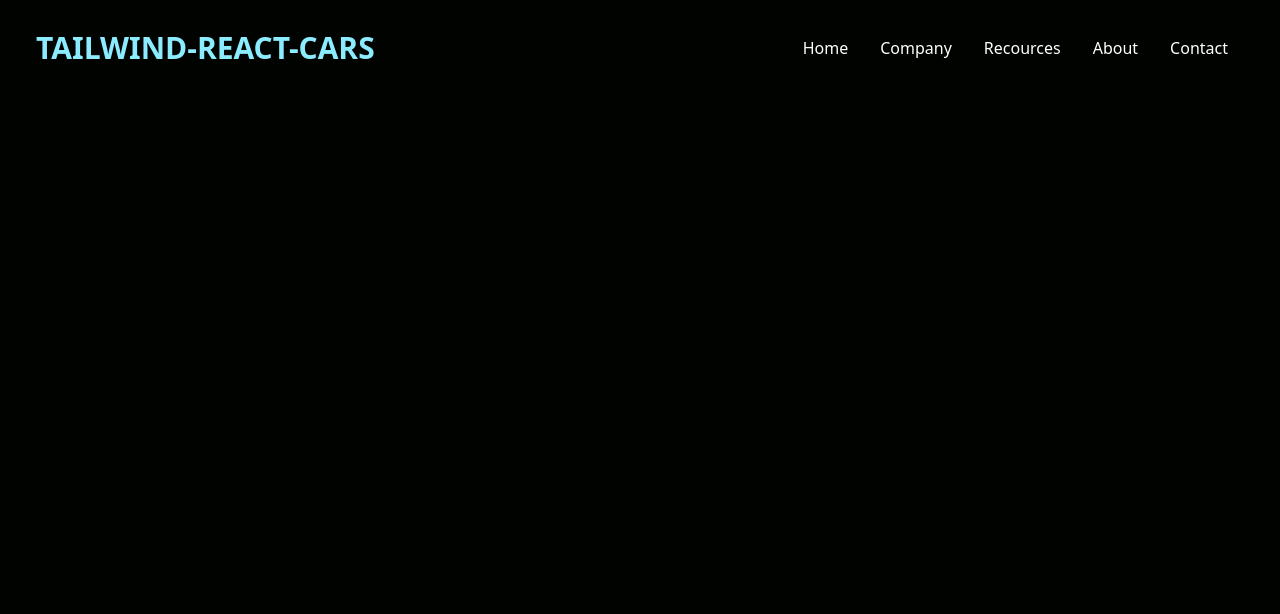
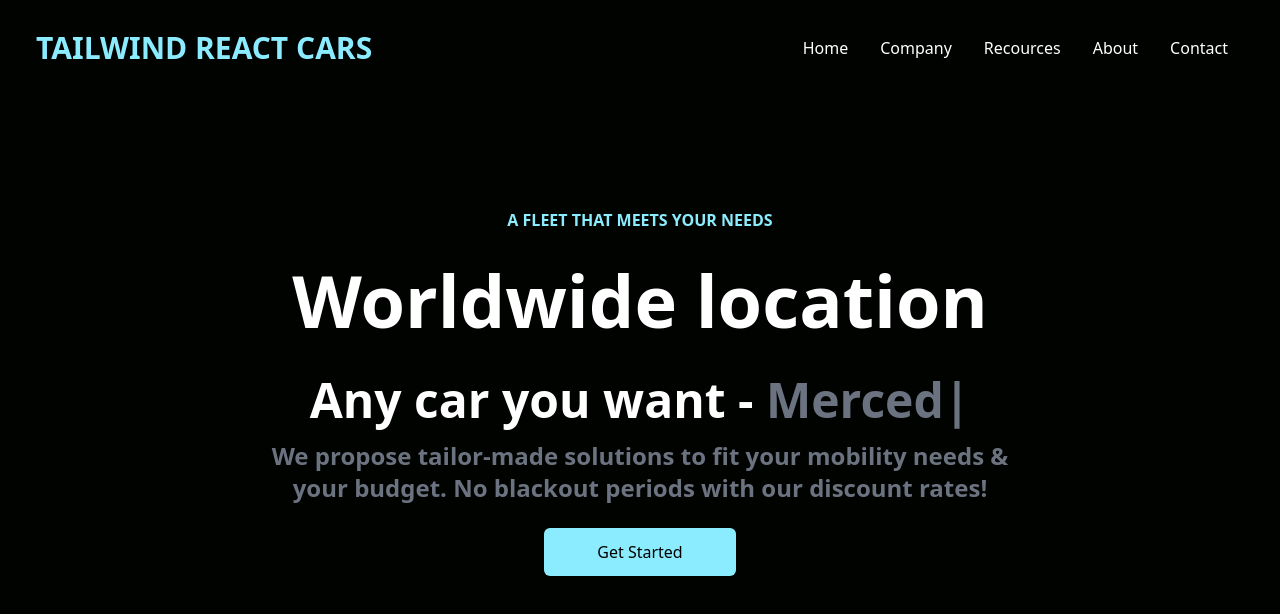
Before and after one commit to VoronovichDev/tailwind-website, a React (Create React App) app: page / in a window 1280 px wide. Shown: the top 614 px of the page. Built offline with nearby package versions, Linux system fonts and the light colour scheme.

Commit message:
feat: install typed.js, make hero-component with type-effect

```diff
--- a/package.json
+++ b/package.json
@@ -11,6 +11,7 @@
         "react-dom": "^18.2.0",
         "react-icons": "^4.4.0",
         "react-scripts": "5.0.1",
+        "typed.js": "^2.0.12",
         "web-vitals": "^2.1.4"
     },
     "scripts": {
--- a/src/App.js
+++ b/src/App.js
@@ -1,10 +1,12 @@
 import React from 'react'
 import Navbar from './components/Navbar'
+import Hero from './components/Hero'
 
 function App() {
     return (
         <div>
             <Navbar />
+            <Hero />
         </div>
     )
 }
--- /dev/null
+++ b/src/components/Hero.jsx
@@ -0,0 +1,57 @@
+import React, { useEffect, useRef } from 'react'
+import Typed from 'typed.js'
+
+function Hero() {
+    const el = useRef(null)
+
+    useEffect(() => {
+        const typed = new Typed(el.current, {
+            strings: ['BMW', 'Toyota', 'Mercedes', 'Honda', 'Tesla'],
+            startDelay: 300,
+            typeSpeed: 100,
+            backSpeed: 100,
+            backDelay: 300,
+            loop: true,
+            smartBackspace: true,
+        })
+
+        return () => {
+            typed.destroy()
+        }
+    }, [])
+
+    return (
+        <div className="text-white">
+            <div className="max-w-3xl -mt-24 w-full mx-auto h-screen text-center flex flex-col justify-center px-2">
+                <p className="text-[#8cecff] font-bold p-2">
+                    A FLEET THAT MEETS YOUR NEEDS
+                </p>
+                <h1 className="md:text-7xl sm:text-6xl text-4xl font-bold md:py-6">
+                    Worldwide location
+                </h1>
+                <div>
+                    <p className="md:text-5xl sm:text-4xl text-xl font-bold py-4">
+                        Any car you want -{' '}
+                        <span
+                            className="text-gray-500 md:text-5xl sm:text-4xl text-xl font-bold"
+                            ref={el}
+                        />
+                    </p>
+                </div>
+                <p className="md:text-2xl text-xl font-bold text-gray-500">
+                    We propose tailor-made solutions to fit your mobility needs
+                    {' \u0026'} your budget. No blackout periods with our
+                    discount rates!
+                </p>
+                <button
+                    type="button"
+                    className="bg-[#8cecff] w-48 rounded-md font-medium my-6 mx-auto py-3 text-black"
+                >
+                    Get Started
+                </button>
+            </div>
+        </div>
+    )
+}
+
+export default Hero
--- a/src/components/Navbar.jsx
+++ b/src/components/Navbar.jsx
@@ -8,15 +8,15 @@ function Navbar() {
     }
 
     return (
-        <div className="flex gap-4 text-white justify-between items-center h-24 max-w-[1240px] m-auto px-4">
+        <div className="flex gap-4 text-white justify-between items-center h-24 max-w-[1240px] mx-auto px-4">
             <h1
                 className={
                     nav
                         ? 'w-full text-1xl font-bold text-[#8cecff] sm:text-2xl md:text-3xl ease-in-out duration-500'
-                        : 'w-full text-1xl font-bold text-[#8cecff] sm:text-2xl md:text-3xl opacity-0'
+                        : 'w-full text-1xl font-bold text-[#8cecff] sm:text-2xl md:text-3xl opacity-0 ease-in-out duration-500'
                 }
             >
-                TAILWIND-REACT-CARS
+                TAILWIND REACT CARS
             </h1>
             <ul className="hidden md:flex ">
                 <li className="p-4">Home</li>
@@ -36,7 +36,7 @@ function Navbar() {
                 className={
                     !nav
                         ? 'fixed h-full left-0 top-0 w-[60%] border-r border-r-gray-900 bg-[#000300] ease-in-out duration-500'
-                        : 'fixed left-[-100%]'
+                        : 'ease-in-out duration-500 fixed left-[-100%]'
                 }
             >
                 {/* <h1 className="w-full text-3xl font-bold m-4 text-[#8cecff]">
--- a/src/index.css
+++ b/src/index.css
@@ -5,3 +5,7 @@
 body {
     background-color: #000300;
 }
+.typed-cursor {
+    color: #6b7280;
+    opacity: 0;
+}
```
Also changed, not shown: 1 other file (tests, documents, lock files or other folders).
